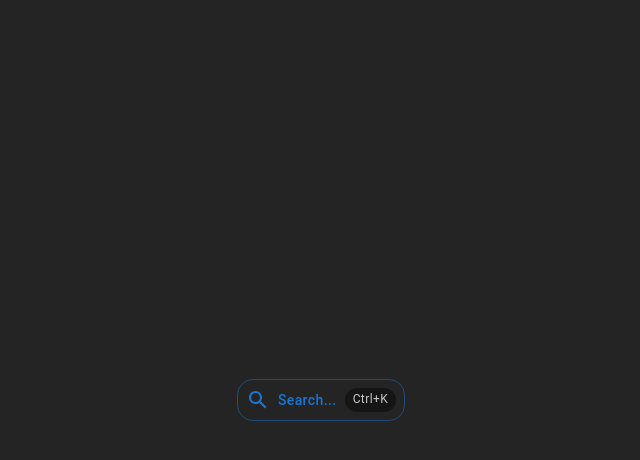
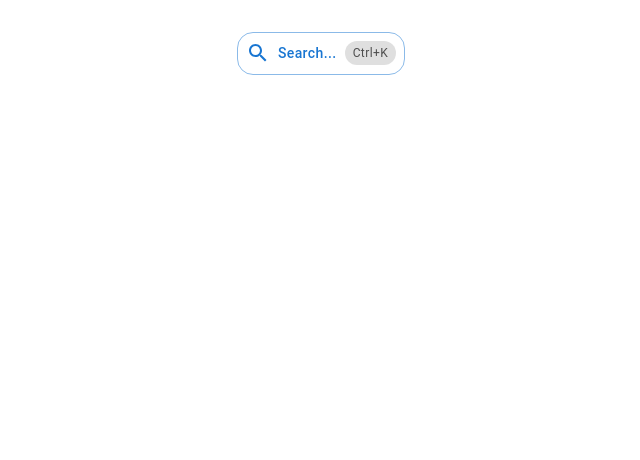
Before and after one commit to FoxtrotPerry/react-search-dialog, a React (Vite) app: page / in a window 1280 px wide. Shown: the top 460 px of the page, without its empty margins (319-959 px from the left). Built offline with nearby package versions, Linux system fonts and the light colour scheme.

Commit message:
Adding theme detection and adding some small reactivity to theme

```diff
--- a/react-search-dialog/HotkeyChip.tsx
+++ b/react-search-dialog/HotkeyChip.tsx
@@ -1,11 +1,16 @@
 import { Chip, Typography } from '@mui/material';
+import { usePrefersDarkTheme } from './hooks/usePrefersDarkTheme';
+
+const LIGHT_COLOR = 'rgba(220,220,220,0.9)';
+const DARK_COLOR = 'rgba(15,15,15,0.7)';
 
 export const HotkeyChip = ({ chipText }: { chipText: string }) => {
+    const prefersDarkTheme = usePrefersDarkTheme();
     return (
         <Chip
             label={
                 <Typography
-                    color="rgba(220,220,220,0.9)"
+                    color={prefersDarkTheme ? LIGHT_COLOR : DARK_COLOR}
                     variant="caption"
                     sx={{ textTransform: 'none' }}
                 >
@@ -15,7 +20,7 @@ export const HotkeyChip = ({ chipText }: { chipText: string }) => {
             size="small"
             sx={{
                 cursor: 'pointer',
-                backgroundColor: 'rgba(15,15,15,0.7)',
+                backgroundColor: prefersDarkTheme ? DARK_COLOR : LIGHT_COLOR,
             }}
         />
     );
--- /dev/null
+++ b/react-search-dialog/hooks/useMediaQuery.ts
@@ -0,0 +1,19 @@
+import { useEffect, useState } from 'react';
+
+export const useMediaQuery = (query: string) => {
+    const [matches, setMatches] = useState(false);
+
+    useEffect(() => {
+        const media = window.matchMedia(query);
+        if (media.matches !== matches) {
+            setMatches(media.matches);
+        }
+        const listener = () => {
+            setMatches(media.matches);
+        };
+        media.addEventListener('change', listener);
+        return () => media.removeEventListener('change', listener);
+    }, [matches, query]);
+
+    return matches;
+};
--- /dev/null
+++ b/react-search-dialog/hooks/usePrefersDarkTheme.ts
@@ -0,0 +1,5 @@
+import { useMediaQuery } from './useMediaQuery';
+
+export const usePrefersDarkTheme = () => {
+    return useMediaQuery('(prefers-color-scheme: dark)');
+};
--- a/src/index.css
+++ b/src/index.css
@@ -1,13 +1,11 @@
 :root {
   color-scheme: light dark;
-  color: rgba(255, 255, 255, 0.87);
-  background-color: #242424;
 }
 
 body {
   margin: 0;
   display: flex;
-  place-items: center;
+  place-items: start;
   min-width: 320px;
   min-height: 100vh;
 }
```
